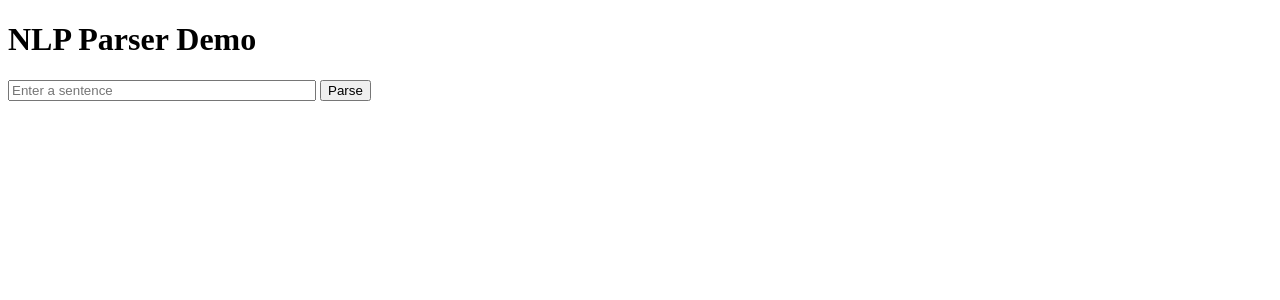
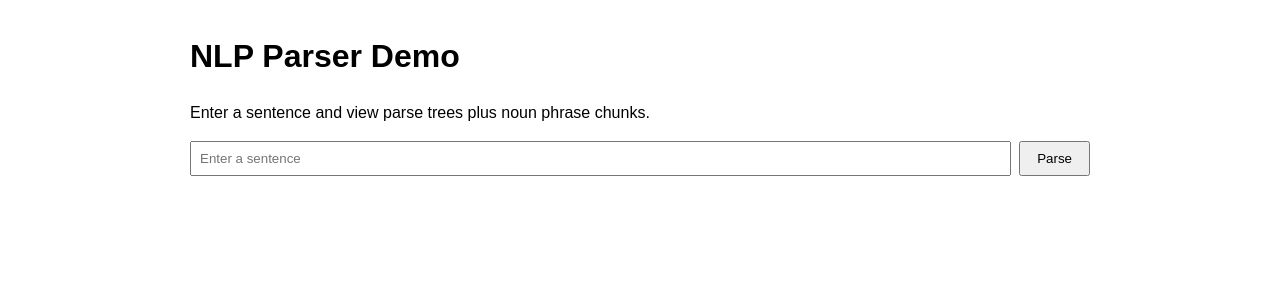
Before and after one commit to samm12331231/NLP-parser, a Flask app: page / in a window 1280 px wide. Shown: the top 300 px of the page. Run offline with Flask 2, Linux system fonts and the light colour scheme; parts of the project's set-up code (start-up, migrations or seed data) failed here and were passed over.

Commit message:
Improve parser reliability and polish web demo output
Agent-Logs-Url: https://github.com/samm12331231/NLP-parser/sessions/43adad3b-5946-4f38-b035-cffe9792e3fb

Co-authored-by: samm12331231 <173597831+samm12331231@users.noreply.github.com>

```diff
--- a/app.py
+++ b/app.py
@@ -1,43 +1,47 @@
 from flask import Flask, render_template, request
-import parser
-from nltk import Tree
+import os
+import parser as nlp_parser
 
 app = Flask(__name__)
 
 @app.route('/', methods=['GET', 'POST'])
 def index():
-    result = ''
-    noun_phrases = ''
+    parse_trees = []
+    noun_phrases = []
+    error = None
 
     if request.method == 'POST':
-        text = request.form['text']
-        s = parser.preprocess(text)
+        text = request.form.get('text', '').strip()
+        if not text:
+            error = "Please enter a sentence."
+        else:
+            trees = nlp_parser.parse_sentence(text)
+            if not trees:
+                error = "Could not parse sentence with current grammar."
+            else:
+                parse_trees = [tree.pformat() for tree in trees]
+                chunk_values = []
+                seen_chunks = set()
+                for tree in trees:
+                    for np_subtree in nlp_parser.np_chunk(tree):
+                        chunk_text = " ".join(np_subtree.flatten())
+                        if chunk_text not in seen_chunks:
+                            seen_chunks.add(chunk_text)
+                            chunk_values.append(chunk_text)
+                noun_phrases = chunk_values
 
-        try:
-            trees = list(parser.parser.parse(s))
-        except ValueError as e:
-            result = f"Error: {e}"
-            trees = []
-
-        if trees:
-            outputs = []
-            np_chunks = []
-
-            for tree in trees:
-                outputs.append(tree.pformat())
-
-                for subtree in tree.subtrees():
-                    if subtree.label() == 'NP':
-                        np_chunks.append(subtree)
-
-            result = "\n\n".join(outputs)
-            noun_phrases = ", ".join(
-                " ".join(leaf[0] for leaf in np.leaves()) for np in np_chunks
-            )
-
-    return render_template('index.html', result=result, noun_phrases=noun_phrases)
+    return render_template(
+        'index.html',
+        parse_trees=parse_trees,
+        noun_phrases=noun_phrases,
+        error=error
+    )
 
 
 if __name__ == "__main__":
     print("Starting Flask server...")
-    app.run(debug=True, host="0.0.0.0", port=10000)
+    app.run(
+        debug=os.getenv("FLASK_DEBUG", "").lower() in {"1", "true", "yes"},
+        host="0.0.0.0",
+        port=10000
+    )
--- a/parser.py
+++ b/parser.py
@@ -1,5 +1,6 @@
 import nltk
 import sys
+from nltk.tokenize import wordpunct_tokenize
 
 # TERMINAL RULES: define words
 TERMINALS = """
@@ -36,15 +37,7 @@ def main():
     else:
         s = input("Sentence: ")
 
-    # Convert input into list of words
-    s = preprocess(s)
-
-    # Attempt to parse sentence
-    try:
-        trees = list(parser.parse(s))
-    except ValueError as e:
-        print(e)
-        return
+    trees = parse_sentence(s)
     if not trees:
         print("Could not parse sentence.")
         return
@@ -63,9 +56,8 @@ def preprocess(sentence):
     Convert `sentence` to a list of its words.
     Lowercase all letters, keep only words with alphabetic characters.
     """
-    sentence = sentence.lower()
-
-    words = sentence.split()
+    sentence = sentence.lower().strip()
+    words = wordpunct_tokenize(sentence)
     result = []
 
     for word in words:
@@ -77,6 +69,21 @@ def preprocess(sentence):
     return result
 
 
+def parse_sentence(sentence):
+    """
+    Parse `sentence` and return a list of parse trees.
+    Returns an empty list when parsing fails.
+    """
+    tokens = preprocess(sentence)
+    if not tokens:
+        return []
+
+    try:
+        return list(parser.parse(tokens))
+    except ValueError:
+        return []
+
+
 def np_chunk(tree):
     """
     Return a list of all noun phrase (NP) chunks in the sentence tree.
@@ -85,7 +92,13 @@ def np_chunk(tree):
     chunks = []
     for subtree in tree.subtrees():
         if subtree.label() == "NP":
-            if not any(child.label() == "NP" for child in subtree if isinstance(child, nltk.Tree)):
+            has_nested_np = any(
+                nested.label() == "NP"
+                for nested in subtree.subtrees(
+                    lambda t: isinstance(t, nltk.Tree) and t is not subtree
+                )
+            )
+            if not has_nested_np:
                 chunks.append(subtree)
     return chunks
 
--- a/requirements.txt
+++ b/requirements.txt
@@ -1,3 +1,2 @@
-nltk
-Flask == 2.2.5
-scikit-learn
+Flask==2.2.5
+nltk==3.9.1
--- a/templates/index.html
+++ b/templates/index.html
@@ -3,20 +3,63 @@
 <head>
     <meta charset="UTF-8">
     <title>NLP Parser Demo</title>
+    <style>
+        body {
+            font-family: Arial, sans-serif;
+            max-width: 900px;
+            margin: 2rem auto;
+            padding: 0 1rem;
+            line-height: 1.5;
+        }
+        form {
+            display: flex;
+            gap: 0.5rem;
+            margin-bottom: 1rem;
+        }
+        input[type="text"] {
+            flex: 1;
+            padding: 0.5rem;
+        }
+        button {
+            padding: 0.5rem 1rem;
+            cursor: pointer;
+        }
+        pre {
+            background: #f5f5f5;
+            border: 1px solid #ddd;
+            padding: 0.75rem;
+            overflow-x: auto;
+        }
+        .error {
+            color: #b00020;
+            margin: 0.5rem 0 1rem;
+        }
+    </style>
 </head>
 <body>
     <h1>NLP Parser Demo</h1>
+    <p>Enter a sentence and view parse trees plus noun phrase chunks.</p>
     <form method="POST">
-        <input type="text" name="text" placeholder="Enter a sentence" style="width:300px;">
+        <input type="text" name="text" placeholder="Enter a sentence">
         <button type="submit">Parse</button>
     </form>
 
-    {% if result %}
-        <h2>Parse Tree:</h2>
-        <div style="white-space: pre-wrap;">{{ result|safe }}</div>
+    {% if error %}
+        <div class="error">{{ error }}</div>
+    {% endif %}
 
-        <h2>Noun Phrase Chunks:</h2>
-        <div>{{ noun_phrases }}</div>
+    {% if parse_trees %}
+        <h2>Parse Trees</h2>
+        {% for tree in parse_trees %}
+            <pre>{{ tree }}</pre>
+        {% endfor %}
+
+        <h2>Noun Phrase Chunks</h2>
+        <ul>
+            {% for noun_phrase in noun_phrases %}
+                <li>{{ noun_phrase }}</li>
+            {% endfor %}
+        </ul>
     {% endif %}
 </body>
 </html>
```
Also changed, not shown: README.md.
